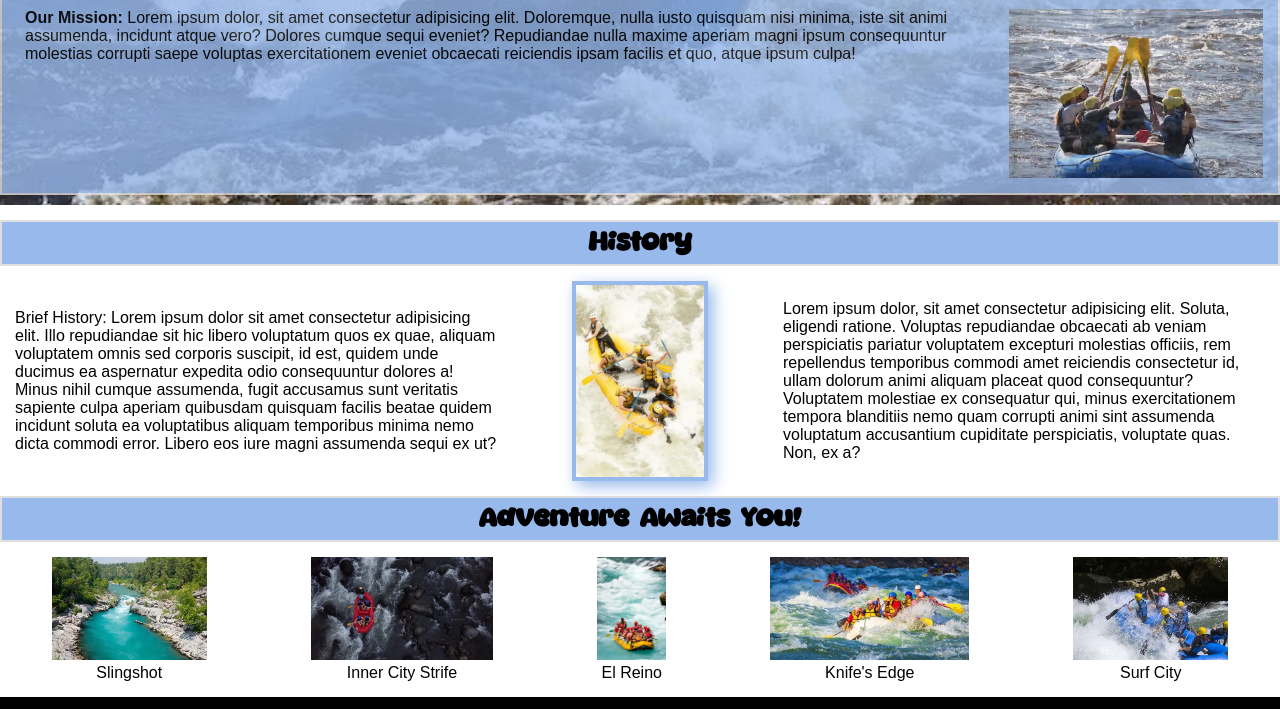
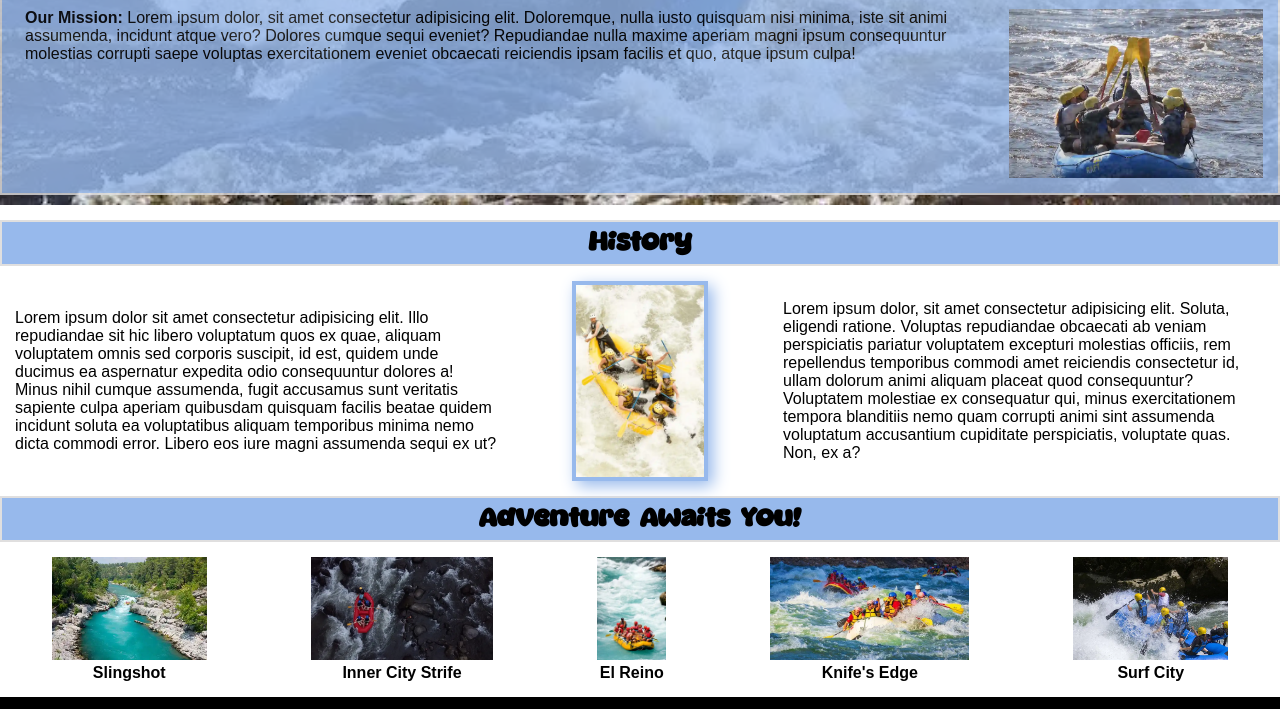
Before and after one commit to gradypetersen-programs/wdd130, a plain HTML site: page wwr/about.html in a window 1280 px wide. Shown: the part 798-1507 px from the top of the page. Drawn offline with Linux system fonts and the light colour scheme.

Commit message:
Final Updates added

```diff
--- a/wwr/about.html
+++ b/wwr/about.html
@@ -31,7 +31,7 @@
         <section>
             <h2>History</h2>
             <div class="history">
-                <p>Brief History: Lorem ipsum dolor sit amet consectetur adipisicing elit. Illo repudiandae sit hic libero voluptatum quos ex quae, aliquam voluptatem omnis sed corporis suscipit, id est, quidem unde ducimus ea aspernatur expedita odio consequuntur dolores a! Minus nihil cumque assumenda, fugit accusamus sunt veritatis sapiente culpa aperiam quibusdam quisquam facilis beatae quidem incidunt soluta ea voluptatibus aliquam temporibus minima nemo dicta commodi error. Libero eos iure magni assumenda sequi ex ut?</p>
+                <p>Lorem ipsum dolor sit amet consectetur adipisicing elit. Illo repudiandae sit hic libero voluptatum quos ex quae, aliquam voluptatem omnis sed corporis suscipit, id est, quidem unde ducimus ea aspernatur expedita odio consequuntur dolores a! Minus nihil cumque assumenda, fugit accusamus sunt veritatis sapiente culpa aperiam quibusdam quisquam facilis beatae quidem incidunt soluta ea voluptatibus aliquam temporibus minima nemo dicta commodi error. Libero eos iure magni assumenda sequi ex ut?</p>
                 <img src="images/history.webp" alt="Happy Rafters">
                 <p class="history-continued"> Lorem ipsum dolor, sit amet consectetur adipisicing elit. Soluta, eligendi ratione. Voluptas repudiandae obcaecati ab veniam perspiciatis pariatur voluptatem excepturi molestias officiis, rem repellendus temporibus commodi amet reiciendis consectetur id, ullam dolorum animi aliquam placeat quod consequuntur? Voluptatem molestiae ex consequatur qui, minus exercitationem tempora blanditiis nemo quam corrupti animi sint assumenda voluptatum accusantium cupiditate perspiciatis, voluptate quas. Non, ex a?</p>
             </div>
--- a/wwr/styles/rafting.css
+++ b/wwr/styles/rafting.css
@@ -164,6 +164,7 @@ header nav a {
 
 .about-us figcaption {
     text-align: center;
+    font-weight: 600;
 }
 
 .about-us .adventure-images{
```
